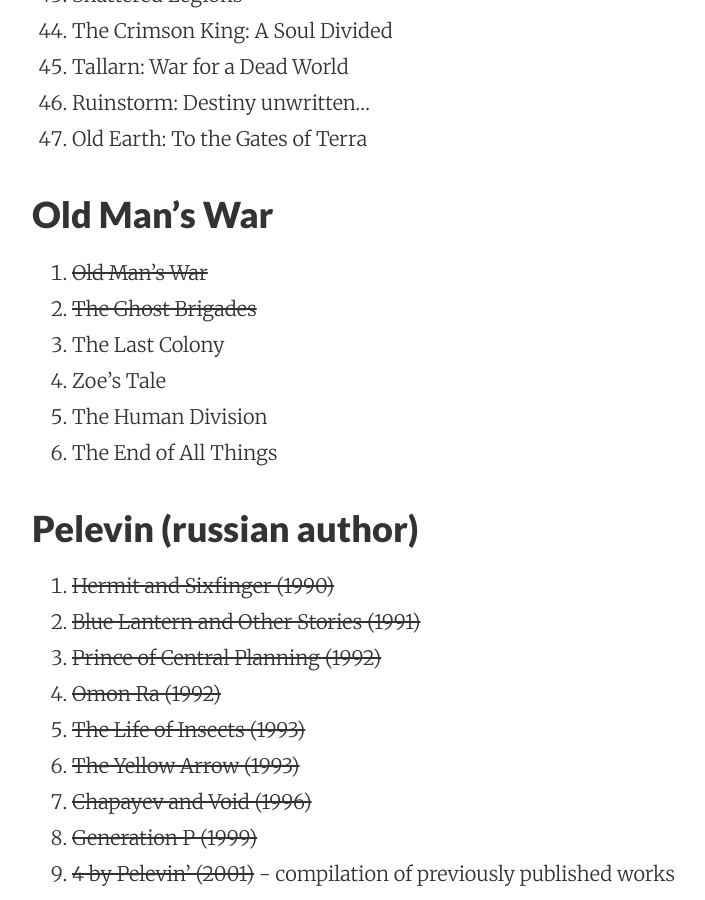
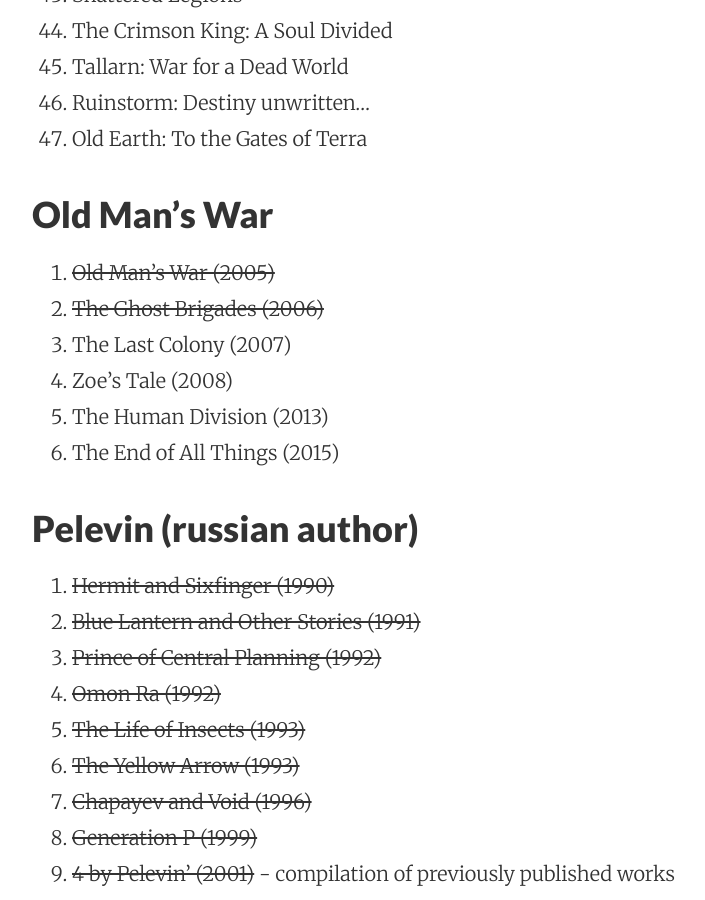
Before and after one commit to oboroc/oboroc.github.io, a Jekyll site: the page built from read.md, in a window 1280 px wide and 900 px high, scrolled down 1927 px. Shown: the whole window, without its empty margins (224-929 px from the left). Built offline with Jekyll 4.4.1, drawn with Linux system fonts in a browser that asks for light colours.

Commit message:
Add year of publishing to Old Man's War series

```diff
--- a/read.md
+++ b/read.md
@@ -60,12 +60,12 @@
 
 ### Old Man's War
 
-1. <del>Old Man's War</del>
-2. <del>The Ghost Brigades</del>
-3. The Last Colony
-4. Zoe's Tale
-5. The Human Division
-6. The End of All Things
+1. <del>Old Man's War (2005)</del>
+2. <del>The Ghost Brigades (2006)</del>
+3. The Last Colony (2007)
+4. Zoe's Tale (2008)
+5. The Human Division (2013)
+6. The End of All Things (2015)
 
 
 ### Pelevin (russian author)
```
